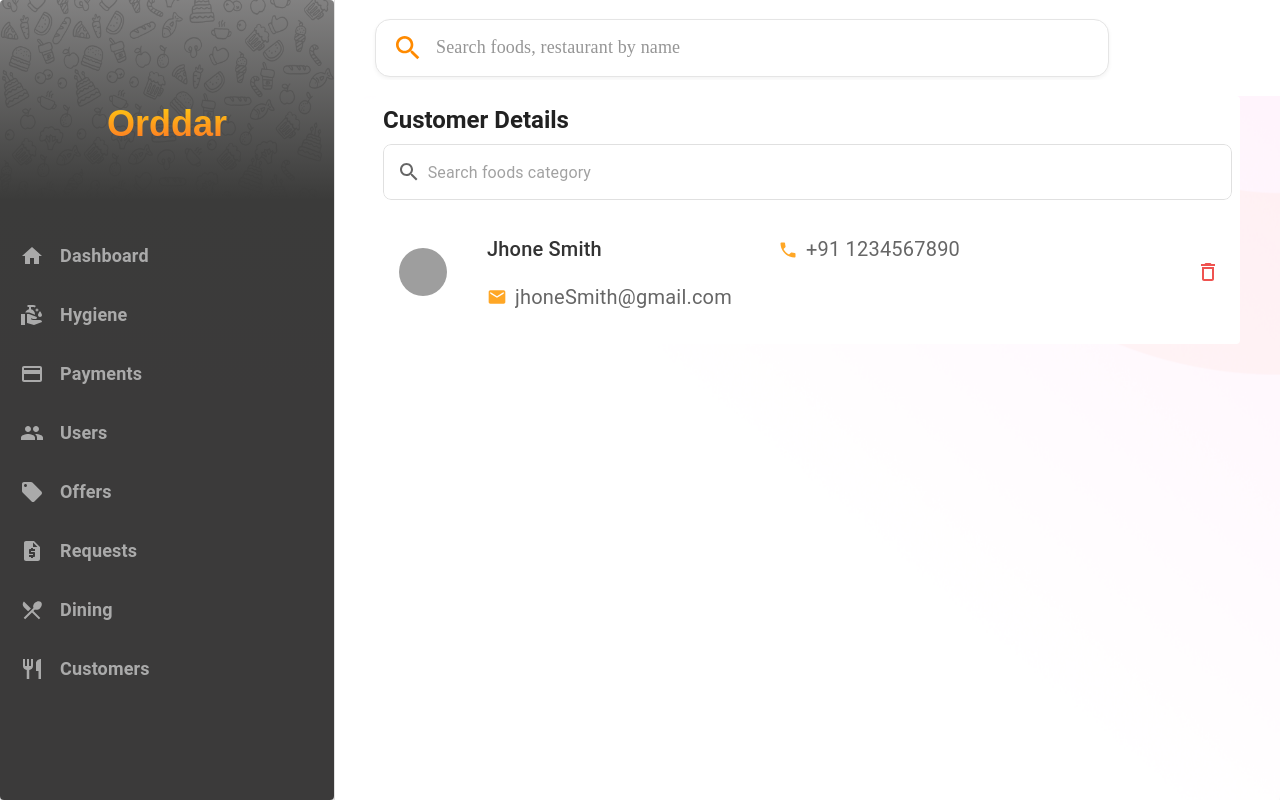
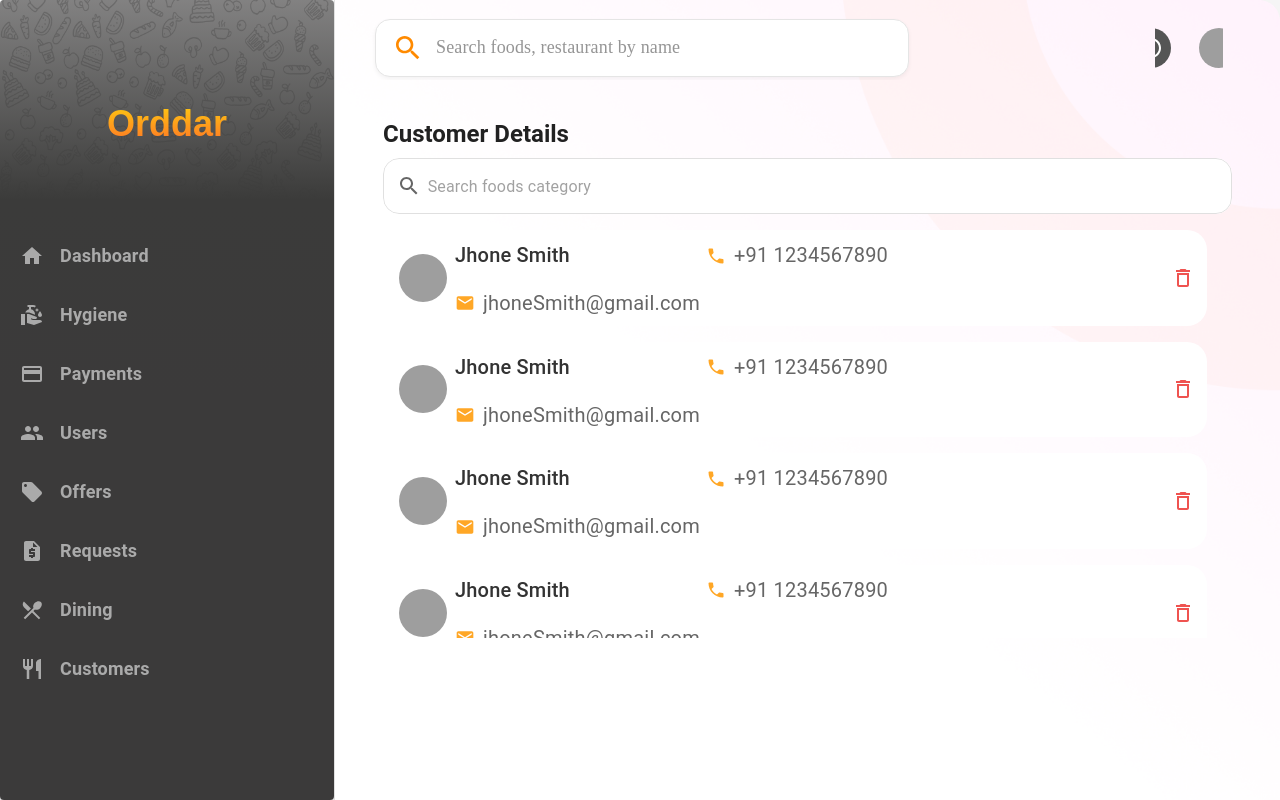
Before and after one commit to ashlin3441/Ordaar, a React (Vite) app in the folder ordr/: page /Customers in a window 1280 px wide. Built offline with nearby package versions, Linux system fonts and the light colour scheme; grey boxes are pictures that could not be loaded.

Commit message:
Customer

```diff
--- a/ordr/src/components/Background.jsx
+++ b/ordr/src/components/Background.jsx
@@ -14,16 +14,15 @@ const Background = ({ children }) => {
       {/* Background Image */}
       <Box
         sx={{
-          position: 'fixed',
+          position: 'absolute',
           top: 0,
           left: 0,
           right: 0,
           bottom: 0,
           backgroundImage: `url('/background-1.png')`, // Replace with your image path
           backgroundSize: 'cover',
-          backgroundPosition: 'center',
           backgroundRepeat: 'no-repeat',
-          opacity: 1, // Adjust opacity as needed
+
           zIndex: 1,
         }}
       />
--- a/ordr/src/components/Navbar.jsx
+++ b/ordr/src/components/Navbar.jsx
@@ -10,15 +10,16 @@ function Navbar() {
       sx={{
         zIndex: (theme) => theme.zIndex.drawer + 1,
         backgroundColor: "white",
-        width: "100%",
+        width: {lg:"70%",xl:"80%"},
         padding: { xs: "8px", sm: "16px" },
+        background:'transparent'
       }}
     >
       <Toolbar
         sx={{
-          justifyContent: "space-between",
+          justifyContent: "left",
           flexDirection: { xs: "column", sm: "row" },
-          gap: { xs: 2, sm: 0 },
+          gap: { xs: 2, sm: 2 },
         }}
       >
         <Box
@@ -64,16 +65,17 @@ function Navbar() {
         <Box sx={{
           display: "flex",
           alignItems: "center",
-          marginLeft: { xs: '0', sm: '20px', md: '300px' },
+          marginLeft: { xs: '0', sm: '20px', md: '230px' },
           width: { xs: '100%', sm: 'auto' },
-          justifyContent: { xs: 'center', sm: 'flex-end' }
+          justifyContent: { xs: 'center', sm: 'center'},
+
         }}>
           <IconButton
             sx={{
               backgroundColor: "#555",
               color: "white",
               borderRadius: "50%",
-              marginRight: "5px",
+              marginRight: "20px",
               padding: { xs: "6px", sm: "8px" },
             }}
           >
--- a/ordr/src/pages/Customers.jsx
+++ b/ordr/src/pages/Customers.jsx
@@ -25,42 +25,65 @@ const customerData = [
     phone: "+91 1234567890",
     avatar: "/path-to-avatar.jpg",
   },
-  // ... more customer data
+  {
+    id: 1,
+    name: "Jhone Smith",
+    email: "jhoneSmith@gmail.com",
+    phone: "+91 1234567890",
+    avatar: "/path-to-avatar.jpg",
+  },
+  {
+    id: 1,
+    name: "Jhone Smith",
+    email: "jhoneSmith@gmail.com",
+    phone: "+91 1234567890",
+    avatar: "/path-to-avatar.jpg",
+  },
+  {
+    id: 1,
+    name: "Jhone Smith",
+    email: "jhoneSmith@gmail.com",
+    phone: "+91 1234567890",
+    avatar: "/path-to-avatar.jpg",
+  },
+  {
+    id: 1,
+    name: "Jhone Smith",
+    email: "jhoneSmith@gmail.com",
+    phone: "+91 1234567890",
+    avatar: "/path-to-avatar.jpg",
+  },
+  {
+    id: 1,
+    name: "Jhone Smith",
+    email: "jhoneSmith@gmail.com",
+    phone: "+91 1234567890",
+    avatar: "/path-to-avatar.jpg",
+  },
+  {
+    id: 1,
+    name: "Jhone Smith",
+    email: "jhoneSmith@gmail.com",
+    phone: "+91 1234567890",
+    avatar: "/path-to-avatar.jpg",
+  },
 ];
 
 const Customers = () => {
   return (
     <Container maxWidth="xl">
       <Box sx={{ py: 3 }}>
-        {/* Global Search Bar */}
-        <TextField
-          fullWidth
-          variant="outlined"
-          placeholder="Search foods, restaurant by name"
-          InputProps={{
-            startAdornment: (
-              <InputAdornment position="start">
-                <SearchIcon sx={{ color: "text.secondary" }} />
-              </InputAdornment>
-            ),
-            sx: {
-              bgcolor: "background.paper",
-              borderRadius: 2,
-              "& .MuiOutlinedInput-notchedOutline": {
-                borderColor: "transparent",
-              },
-              "&:hover .MuiOutlinedInput-notchedOutline": {
-                borderColor: "transparent",
-              },
-              "&.Mui-focused .MuiOutlinedInput-notchedOutline": {
-                borderColor: "primary.main",
-              },
-            },
+        {/* Customer Details Section */}
+        <Paper
+          elevation={0}
+          sx={{
+            mt: 0,
+            p: 1,
+            borderRadius: 1,
+            background: "transparent",
+            marginTop: "70px",
           }}
-        />
-
-        {/* Customer Details Section */}
-        <Paper elevation={0} sx={{ mt: 0, p: 1, borderRadius: 1 }}>
+        >
           <Typography variant="h5" sx={{ mb: 1, fontWeight: "bold" }}>
             Customer Details
           </Typography>
@@ -78,7 +101,7 @@ const Customers = () => {
               ),
               sx: {
                 bgcolor: "background.paper",
-                borderRadius: 2,
+                borderRadius: 4,
                 "& .MuiOutlinedInput-notchedOutline": {
                   borderColor: "divider",
                 },
@@ -86,8 +109,8 @@ const Customers = () => {
                   borderColor: "transparent",
                 },
                 "&.Mui-focused .MuiOutlinedInput-notchedOutline": {
-                  borderColor: "primary.main",
-                },
+                  borderColor: "orange",
+              },
               },
             }}
             sx={{ mb: 1 }}
@@ -96,14 +119,24 @@ const Customers = () => {
           {/* Customer List */}
           <List
             sx={{
-              bgcolor: "background.paper",
-              borderRadius: 2,
-              "& .MuiListItem-root": {
-                borderBottom: "1px solid",
-                borderColor: "divider",
-                "&:last-child": {
-                  borderBottom: "none",
-                },
+              maxHeight: "400px", // Set a maximum height for the scrollable area
+              overflowY: "auto", // Enable vertical scrolling
+              bgcolor: "transparent",
+              borderRadius:5,
+              paddingRight:"25px",
+              "&::-webkit-scrollbar": {
+                width: '8px', // Width of the scrollbar
+              },
+              "&::-webkit-scrollbar-track": {
+                background: '#E2E2E2', // Background of the scrollbar track
+                borderRadius: '10px',
+              },
+              "&::-webkit-scrollbar-thumb": {
+                background: '#BDBDBD', // Color of the scrollbar thumb
+                borderRadius: '10px',
+              },
+              "&::-webkit-scrollbar-thumb:hover": {
+                background: '#BDBDBD', // Color of the scrollbar thumb on hover
               },
             }}
           >
@@ -111,10 +144,14 @@ const Customers = () => {
               <ListItem
                 key={customer.id}
                 sx={{
-                  py: 2,
+                  py: 1, // Added more vertical padding for better spacing
                   display: "flex",
                   alignItems: "center",
-                  gap: 2,
+                  gap: 1,
+                  bgcolor: "#fff", // Set a white background for each item
+                  borderRadius: 5, // Slightly improve the roundness
+                  mb: 2, // Margin bottom to separate each item
+
                 }}
               >
                 {/* Customer Avatar */}
@@ -128,7 +165,7 @@ const Customers = () => {
                 <Grid2
                   container
                   spacing={2}
-                  sx={{ flex: 1, mx: 3, alignItems: "center" }}
+                  sx={{ flex: 1, alignItems: "center" }}
                 >
                   {/* Name */}
                   <Grid2 item xs={3}>
@@ -137,8 +174,8 @@ const Customers = () => {
                       sx={{
                         fontWeight: 500,
                         color: "#333",
-                        marginRight:'160px',
-                        fontSize:'20px'
+                        fontSize: "20px",
+                        marginRight:'120px'
                       }}
                     >
                       {customer.name}
@@ -151,8 +188,8 @@ const Customers = () => {
                       sx={{
                         display: "flex",
                         alignItems: "center",
+                        marginRight:'120px',
                         gap: 1,
-
                       }}
                     >
                       <PhoneIcon sx={{ color: "#FFA726", fontSize: 20 }} />
@@ -160,9 +197,7 @@ const Customers = () => {
                         variant="body2"
                         sx={{
                           color: "#666",
-                          fontSize: "0.9rem",
-                          marginRight:'120px',
-                          fontSize:'20px'
+                          fontSize: "20px",
                         }}
                       >
                         {customer.phone}
@@ -184,8 +219,7 @@ const Customers = () => {
                         variant="body2"
                         sx={{
                           color: "#666",
-                          fontSize: "0.9rem",
-                          fontSize:'20px'
+                          fontSize: "20px",
                         }}
                       >
                         {customer.email}
```
